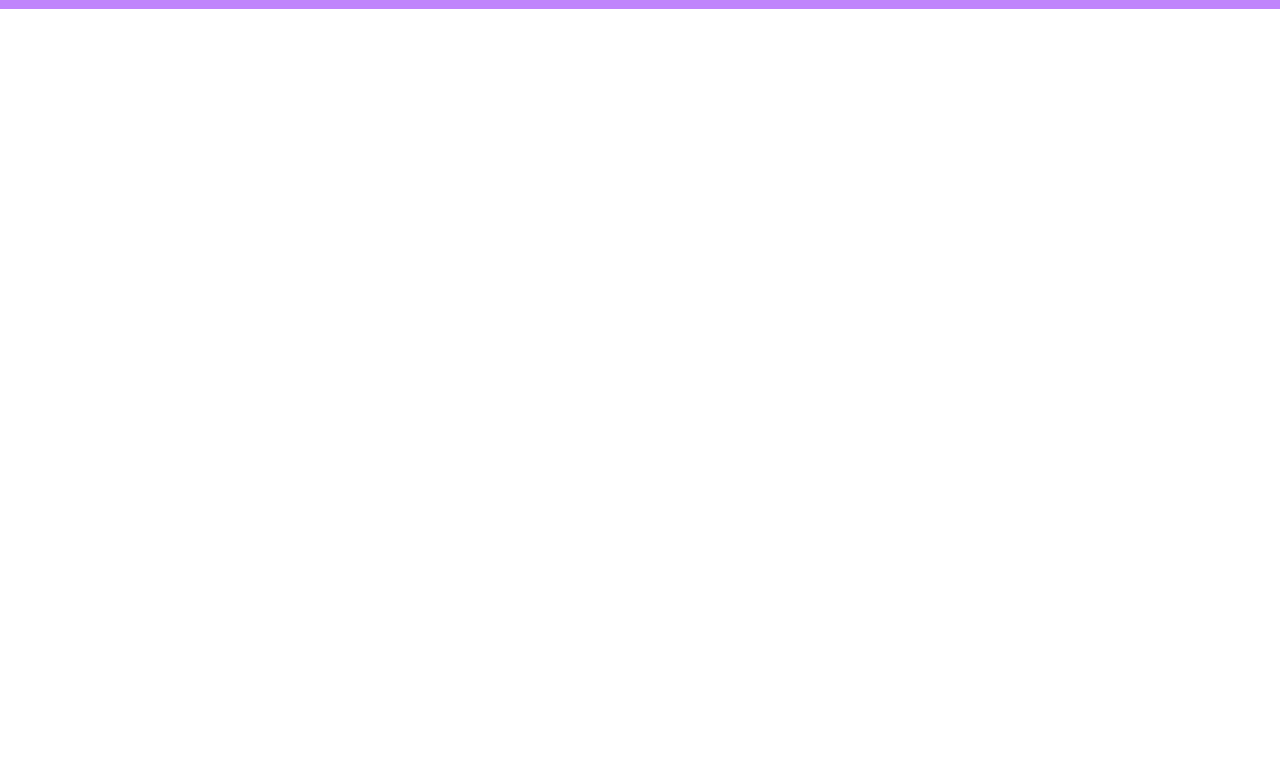
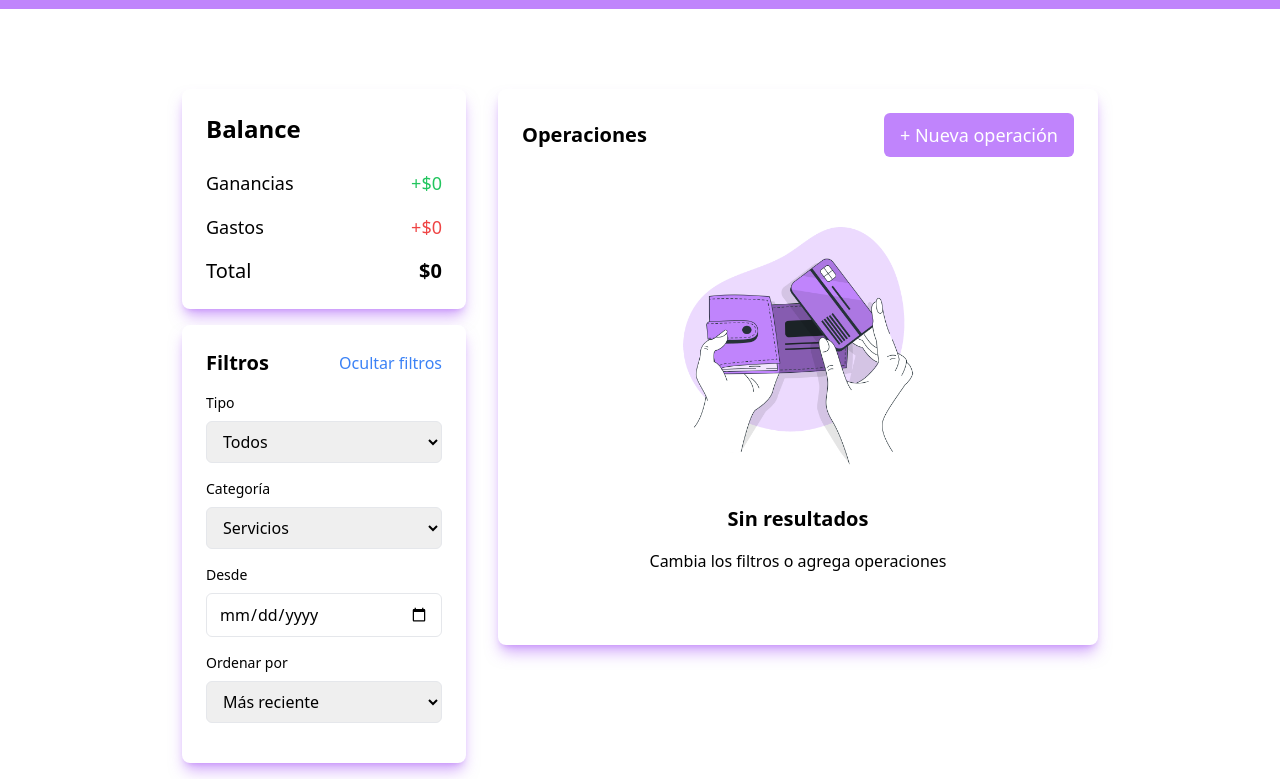
Before and after one commit to JazminAime/ahorrADAs, a plain HTML site: page index.html in a window 1280 px wide. Shown: the part 71-850 px from the top of the page. Before the commit the page ends 800 px from the top, so only its background shows below. Drawn offline with nearby package versions, Linux system fonts and the light colour scheme.

Commit message:
agrego panel de filtros, operaciones y balance, js con funcion alternarFiltros

```diff
--- a/index.html
+++ b/index.html
@@ -49,9 +49,90 @@
             </a>
         </div>
     </header>
-    <main>
 
-    </main>
+    <!-- BALANCE-->
+<section class="mt-20" id="vista-balance">
+    <div class="container mx-auto">
+      <div class="flex flex-wrap justify-center -mx-4 ml-2 mr-2">
+        <div class="w-full md:w-1/3 lg:w-1/4 px-4 mb-4">
+            <div class="p-6 bg-white shadow-lg shadow-purple-500/50 rounded-lg">
+                <h2 class="text-2xl font-bold mb-6">Balance</h2>
+                <div class="flex justify-between mb-4">
+                  <div class="text-lg">Ganancias</div>
+                  <div class="text-lg text-green-500">+$0</div>
+                </div>
+                <div class="flex justify-between mb-4">
+                  <div class="text-lg">Gastos</div>
+                  <div class="text-lg text-red-500">+$0</div>
+                </div>
+                <div class="flex justify-between">
+                  <div class="text-xl">Total</div>
+                  <div class="text-xl font-bold">$0</div>
+                </div>
+              </div>
+              <!-- filtros -->
+              <div class="p-6 bg-white shadow-lg shadow-purple-500/50 rounded-lg mt-4">
+                <div class="flex justify-between items-center mb-4">
+                    <h3 class="text-xl font-bold">Filtros</h3>
+                    <a href="#" id="toggle-filtros" class="text-blue-500 hover:text-purple-600">Ocultar filtros</a>
+                </div>
+                <div id="filtros">
+                    <div class="mb-4">
+                        <label class="block text-sm font-medium mb-2" for="filtro-tipo">Tipo</label>
+                        <select id="filtro-tipo" class="block w-full px-3 py-2 border rounded-md">
+                            <option value="TODOS">Todos</option>
+                            <option value="GASTO">Gasto</option>
+                            <option value="GANANCIA">Ganancia</option>
+                        </select>
+                    </div>
+                    <div class="mb-4">
+                        <label class="block text-sm font-medium mb-2" for="filtro-categoria">Categoría</label>
+                        <select class="block w-full px-3 py-2 border rounded-md">
+                            <option>Servicios</option>
+                        </select>
+                    </div>
+                    <div class="mb-4">
+                        <label class="block text-sm font-medium mb-2" for="filtro-fecha">Desde</label>
+                        <input type="date" class="block w-full px-3 py-2 border rounded-md">
+                    </div>
+                    <div class="mb-4">
+                        <label class="block text-sm font-medium mb-2" for="filtro-orden">Ordenar por</label>
+                        <select class="block w-full px-3 py-2 border rounded-md">
+                            <option value="MAS_RECIENTES">Más reciente</option>
+                            <option value="MENOS_RECIENTES">Menos reciente</option>
+                            <option value="MAYOR_MONTO">Mayor monto</option>
+                            <option value="MENOR_MONTO">Menor monto</option>
+                            <option value="A/Z">A/Z</option>
+                            <option value="Z/A">Z/A</option>
+                        </select>
+                    </div>
+                </div>
+            </div>
+        </div>
+        <!-- operaciones -->
+        <div class="w-full md:w-2/3 lg:w-1/2 px-4 mb-4">
+            <div class="p-6 bg-white shadow-lg shadow-purple-500/50 rounded-lg">
+              <div class="flex flex-col items-start md:flex-row md:justify-between md:items-center mb-4">
+                <h3 class="text-xl font-bold">Operaciones</h3>
+                <button
+                  type="button"
+                  class="mt-2 md:mt-0 px-4 py-2 text-sm md:text-base lg:text-lg bg-purple-400 text-white rounded-md hover:bg-purple-600 min-w-[150px] md:w-auto"
+                  id="ver-operacion">
+                  + Nueva operación
+                </button>
+              </div>
+              <div class="my-6 py-6 text-center" id="sin-operaciones">
+                <figure class="mx-auto">
+                  <img src="img/Wallet.png" alt="" class="w-2/4 h-2/4 object-contain mx-auto" />
+                </figure>
+                <h4 class="text-xl font-semibold mt-6 mb-4">Sin resultados</h4>
+                <p>Cambia los filtros o agrega operaciones</p>
+              </div>
+            </div>
+          </div>
+      </div>
+    </div>
+  </section>
     <script src="main.js"></script>
 </body>
 </html>
--- a/main.js
+++ b/main.js
@@ -15,3 +15,36 @@ menuButton.addEventListener('click', () => {
         menuIcon.classList.add('fa-times');
     }
 });
+
+
+//---------- DOM-----------------------------------
+$ = (selector) => document.querySelector(selector)
+$$ = (selector) => document.querySelectorAll(selector)
+//------------------------------------------------------
+
+
+// Mostrar y ocultar filtros
+const alternarFiltros = () => {
+  const toggle = $('#toggle-filtros');
+  const filtros = $('#filtros');
+
+  if (filtros.classList.contains('hidden')) {
+      toggle.innerText = 'Ocultar filtros';
+      filtros.classList.remove('hidden');
+  } else {
+      toggle.innerText = 'Mostrar filtros';
+      filtros.classList.add('hidden');
+  }
+};
+
+// Inicializador
+const inicializarfiltros = () => {
+  $('#toggle-filtros').addEventListener('click', alternarFiltros);
+};
+
+// Inicializador de todos los eventos
+const inicializar = () => {
+  inicializarfiltros();
+};
+
+window.onload = inicializar;
```
Also changed, not shown: img/Wallet.png (added).
